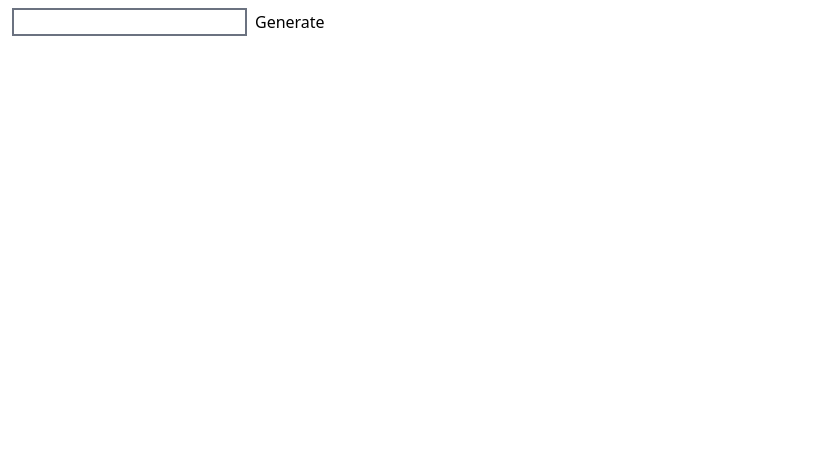
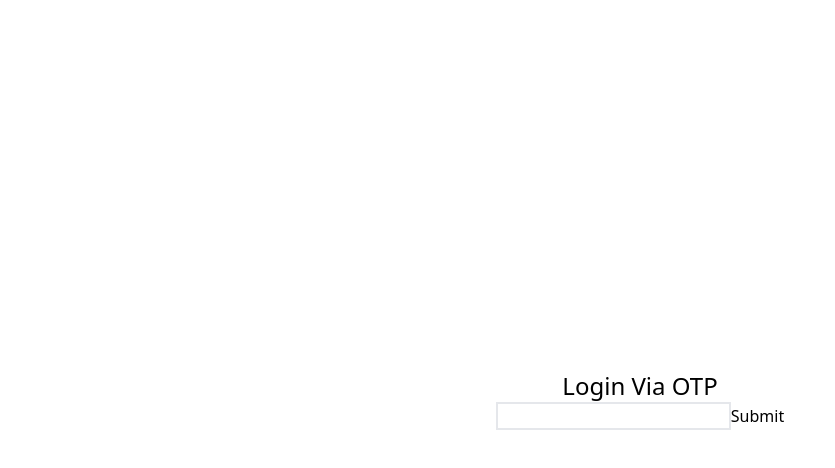
Before and after one commit to SafalBhandari12/Harkirat, a React (Vite) app: page / in a window 1280 px wide. Shown: the top 468 px of the page, without its empty margins (0-835 px from the left). Built offline with nearby package versions, Linux system fonts and the light colour scheme.

Commit message:
otp system

```diff
--- a/src/App.jsx
+++ b/src/App.jsx
@@ -1,4 +1,6 @@
+import { RecoilRoot } from "recoil";
 import BackgroundChanger from "./pages/BackgroundChanger";
+import LoginOtp from "./pages/LoginOtp";
 import ParaGenerator from "./pages/ParaGenerator";
 import ProfilePage from "./pages/ProfilePage";
 
@@ -7,7 +9,10 @@ function App() {
     <>
       {/* <ProfilePage /> */}
       {/* <BackgroundChanger /> */}
-      <ParaGenerator />
+      {/* <ParaGenerator /> */}
+      <RecoilRoot>
+        <LoginOtp />
+      </RecoilRoot>
     </>
   );
 }
--- a/src/main.jsx
+++ b/src/main.jsx
@@ -3,8 +3,4 @@ import { createRoot } from "react-dom/client";
 import "./index.css";
 import App from "./App.jsx";
 
-createRoot(document.getElementById("root")).render(
-  <React.StrictMode>
-    <App />
-  </React.StrictMode>
-);
+createRoot(document.getElementById("root")).render(<App />);
--- /dev/null
+++ b/src/pages/LoginOtp.jsx
@@ -0,0 +1,62 @@
+import { useRef, useState } from "react";
+import { atom, constSelector, useRecoilValue, useSetRecoilState } from "recoil";
+
+const givenOtpAtom = atom({
+  default: false,
+  key: "givenOtp",
+});
+
+function LoginOtp() {
+  const givenOtp = useRecoilValue(givenOtpAtom);
+  return (
+    <div className='h-svh flex flex-col justify-center items-center'>
+      <h1 className='text-2xl'>Login Via OTP</h1>
+      {givenOtp ? <Otp /> : <Number />}
+    </div>
+  );
+}
+
+function Otp() {
+  const inpRefs = [
+    useRef(null),
+    useRef(null),
+    useRef(null),
+    useRef(null),
+    useRef(null),
+  ];
+  function handleChange(e, i) {
+    if (e.target.value && i < inpRefs.length - 1) {
+      inpRefs[i + 1].current.focus();
+    }
+  }
+  return (
+    <>
+      {inpRefs.map((ref, i) => (
+        <input
+          ref={ref}
+          key={i}
+          maxLength={1}
+          onChange={(e) => handleChange(e, i)}
+        />
+      ))}
+    </>
+  );
+}
+
+function Number() {
+  const [number, setNumber] = useState("");
+  const setGivenOtp = useSetRecoilState(givenOtpAtom);
+  return (
+    <div>
+      <input
+        type='text'
+        className='border-2'
+        value={number}
+        onChange={(e) => setNumber(e.target.value)}
+      />
+      <button onClick={() => setGivenOtp(true)}>Submit</button>
+    </div>
+  );
+}
+
+export default LoginOtp;
```
